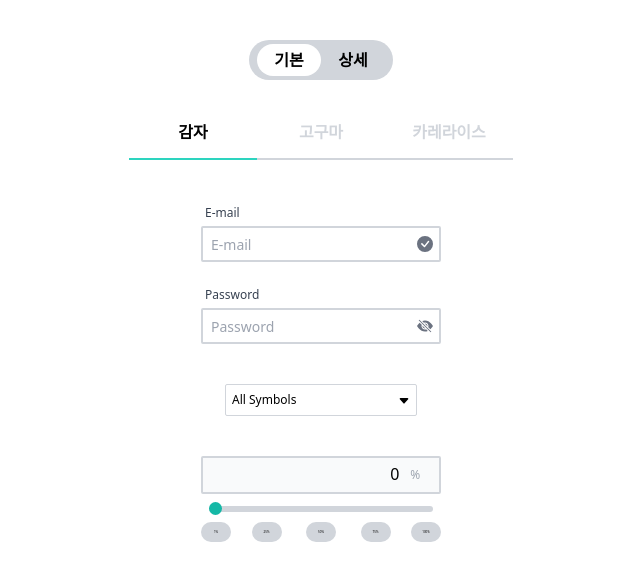
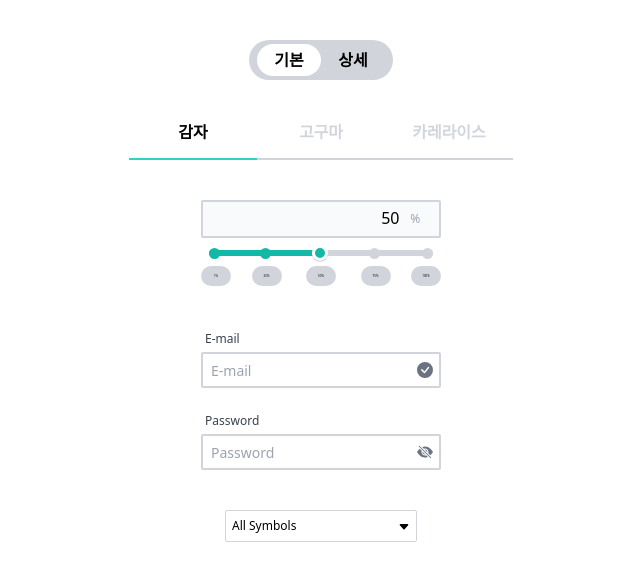
Before and after one commit to yhnb3/wanted_pre_onboarding, a React (Create React App) app: page / in a window 1280 px wide. Shown: the top 580 px of the page, without its empty margins (319-959 px from the left). Built offline with nearby package versions, Linux system fonts and the light colour scheme.

Commit message:
finish slider

```diff
--- a/src/App.js
+++ b/src/App.js
@@ -18,9 +18,9 @@ function App() {
     <div className="App">
       <Toggle />
       <Tab />
+      <Slider />
       <Input />
       <Dropdown items={dropdownList} initialTarget="All Symbols" />
-      <Slider />
     </div>
   );
 }
--- a/src/components/Slider.js
+++ b/src/components/Slider.js
@@ -19,10 +19,12 @@ const Slide = styled.input`
   &::-webkit-slider-thumb {
     -webkit-appearance: none;
     background: rgb(20 184 166);
-    height: 0.8rem;
-    width: 0.8rem;
+    border: solid;
+    border-color: white;
+    height: 1rem;
+    width: 1rem;
     border-radius: 100%;
-    box-shadow: rgb(20 184 166);
+    box-shadow: 0 0.5px 0.5px 0 rgb(156 163 175);
   }
 `;
 
@@ -34,8 +36,20 @@ const SlideBtn = styled.button`
   border-radius: 15px;
 `;
 
+const SlideCircle = styled.div`
+  position: absolute;
+  z-index: -1;
+  background: ${(props) =>
+    props.isOn ? "rgb(20 184 166)" : "rgb(209 213 219)"};
+  bottom: 0.2rem;
+  left: ${(props) => props.left}rem;
+  height: 0.7rem;
+  width: 0.7rem;
+  border-radius: 0.8rem;
+`;
+
 export default function Slider() {
-  const [value, setValue] = useState(0);
+  const [value, setValue] = useState(50);
 
   return (
     <div className="w-60 my-10 mx-auto">
@@ -43,13 +57,24 @@ export default function Slider() {
         <div className="w-48 text-right">{value}</div>
         <div className="w-8 p-1 text-xs text-gray-400">%</div>
       </div>
+      <div className="relative">
         <Slide
           value={value}
           min={1}
           max={100}
           type="range"
-        onChange={(e) => setValue(e.target.value)}
+          onChange={(e) => {
+            const rate = e.target.value;
+            setValue(rate);
+          }}
         />
+        <SlideCircle left={0.5} isOn={true} />
+        <SlideCircle left={3.7} isOn={value >= 25 ? true : false} />
+        <SlideCircle left={7} isOn={value >= 50 ? true : false} />
+        <SlideCircle left={10.5} isOn={value >= 75 ? true : false} />
+        <SlideCircle left={13.8} isOn={false} />
+      </div>
+
       <div
         className="flex flex-row justify-between mt-1"
         onClick={(e) => {
```
Also changed, not shown: 1 other file (tests, documents, lock files or other folders). Lines whose indentation alone changed are shown as unchanged.
